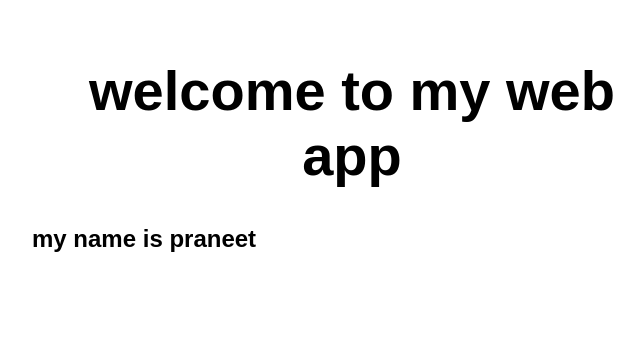
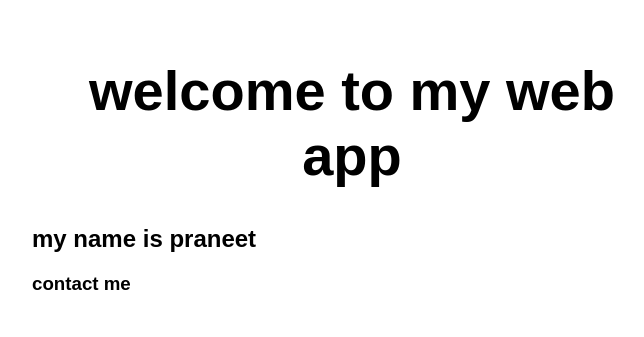
Before and after one commit to praneetbattagiri/my-first-static-web-app, a website: page src/index.html in a window 1280 px wide. Shown: the whole page, without its empty margins (288-932 px from the left). Drawn offline with Linux system fonts and the light colour scheme.

Commit message:
Update index.html

```diff
--- a/src/index.html
+++ b/src/index.html
@@ -12,6 +12,8 @@
   <main>
     <h1>welcome to my web app</h1>
     <h2> my name is praneet</h2>
+    <h3>contact me</h3>
+
   </main>
 </body>
 
```
